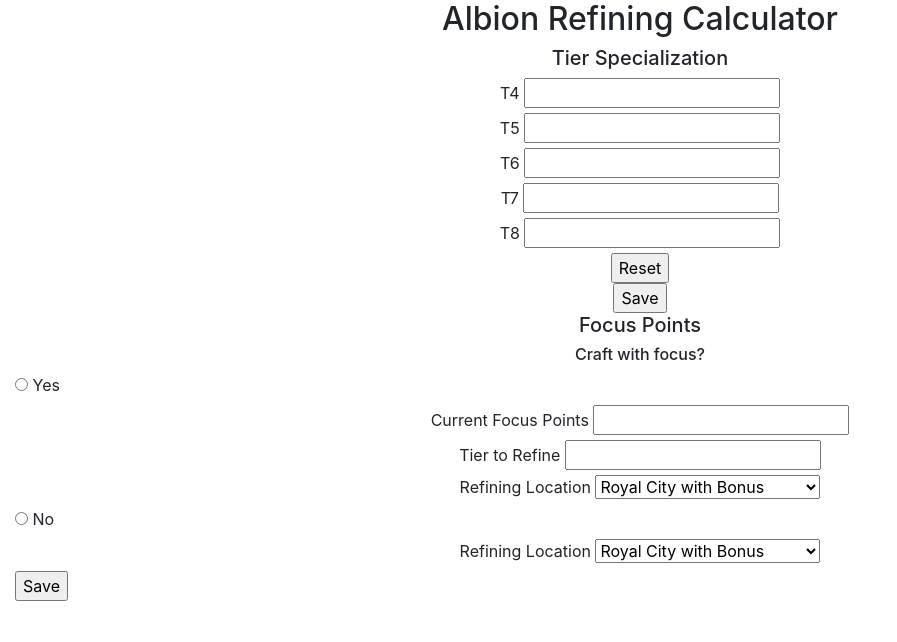
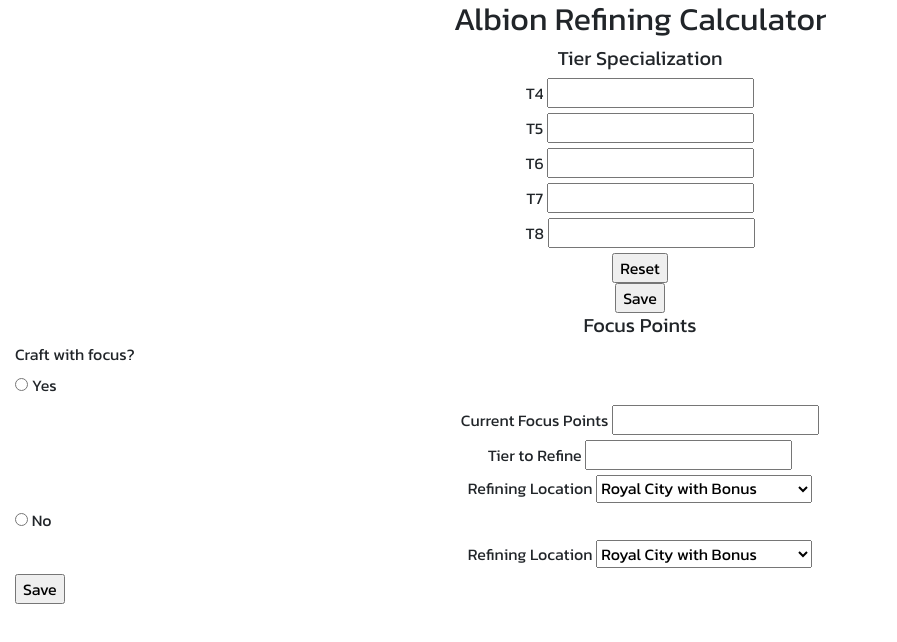
Before and after one commit to Edison-Cabrera/AO-Refining-App, a plain HTML site: page index.html in a window 1280 px wide. Shown: the whole page, without its empty margins (0-897 px from the left). Drawn offline with nearby package versions, Linux system fonts and the light colour scheme.

Commit message:
Added class names for styling specific font weight

```diff
--- a/index.css
+++ b/index.css
@@ -0,0 +1,4 @@
+body
+{
+	font-family: 'Kanit', sans-serif;
+}
--- a/index.html
+++ b/index.html
@@ -19,13 +19,13 @@
 <body>
 	<div class="container-fluid">
 		<div class="container-fluid">
-			<h2 class="text-center">Albion Refining Calculator</h2>
+			<h2 class="text-center mainTextTitle">Albion Refining Calculator</h2>
 		</div>
 
-		<div class="container-fluid">
+		<div class="d-flex flex-column text-center">
 			<form action="">
-				<h5 class="text-center">Tier Specialization</h5>
-				<div class="d-flex flex-column text-center">
+				<h5 class="formTextTitle">Tier Specialization</h5>
+				<div>
 					<div>
 						<label for="t4Input">T4</label>
 						<input type="number" id="t4Input" name="t4Input">
@@ -60,8 +60,8 @@
 
 		<div class="d-flex flex-column text-center">
 			<form action="">
-				<h5>Focus Points</h5>
-				<h6>Craft with focus?</h6>
+				<h5 class="formTextTitle">Focus Points</h5>
+				<h6 class="text-left formTextSubTitle">Craft with focus?</h6>
 
 				<div class="d-flex flex-column text-left">
 					<div>
```
